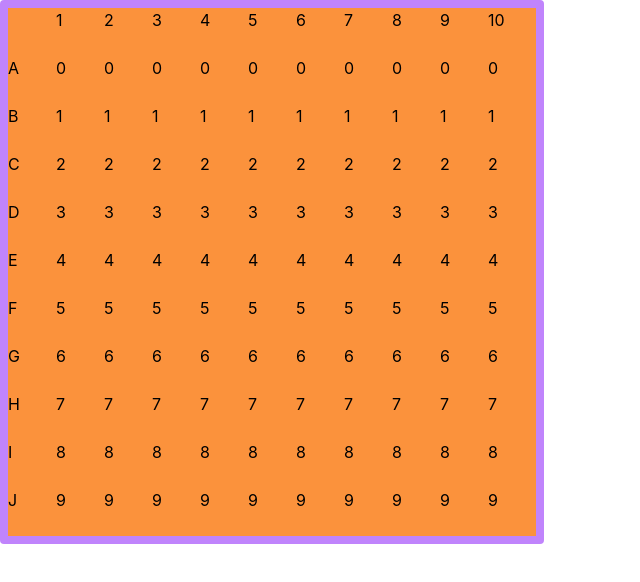
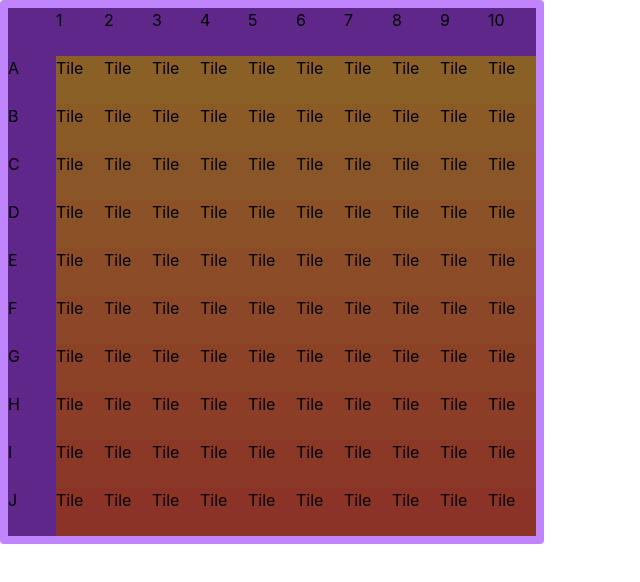
Before and after one commit to jcbyte/battleship-predictor, a React (Create React App) app: page / in a window 1280 px wide. Shown: the top 582 px of the page, without its empty margins (0-640 px from the left). Built offline with nearby package versions, Linux system fonts and the light colour scheme.

Commit message:
added colours to grid items

```diff
--- a/src/App.tsx
+++ b/src/App.tsx
@@ -7,7 +7,7 @@ export default function App() {
 	const [board, setBoard] = useState<CellData[][]>(
 		[...Array(BOARD_SIZE)].map((item, x) => {
 			return [...Array(BOARD_SIZE)].map(() => {
-				return { state: "unknown", probability: x } as CellData;
+				return { state: "unknown", probability: x / 10 } as CellData;
 			});
 		})
 	);
--- a/src/components/GridItem.tsx
+++ b/src/components/GridItem.tsx
@@ -1,7 +1,21 @@
+import { colourLerp } from "../scripts/utils";
+import { TILE_COLOURS } from "../static";
 import { Tile } from "../types";
 
 export default function GridItem({ tile }: { tile: Tile }) {
-	return <div className="bg-orange-400 size-12">{tile.type == "label" ? tile.text : tile.probability}</div>;
+	return (
+		<div
+			className="size-12"
+			style={{
+				backgroundColor:
+					tile.type == "label"
+						? TILE_COLOURS["label"]
+						: colourLerp(TILE_COLOURS.lowProbability, TILE_COLOURS.highProbability, tile.probability),
+			}}
+		>
+			{tile.type == "label" ? tile.text : "Tile"}
+		</div>
+	);
 }
 
 // import { Box, IconButton, Typography } from "@mui/material";
```
